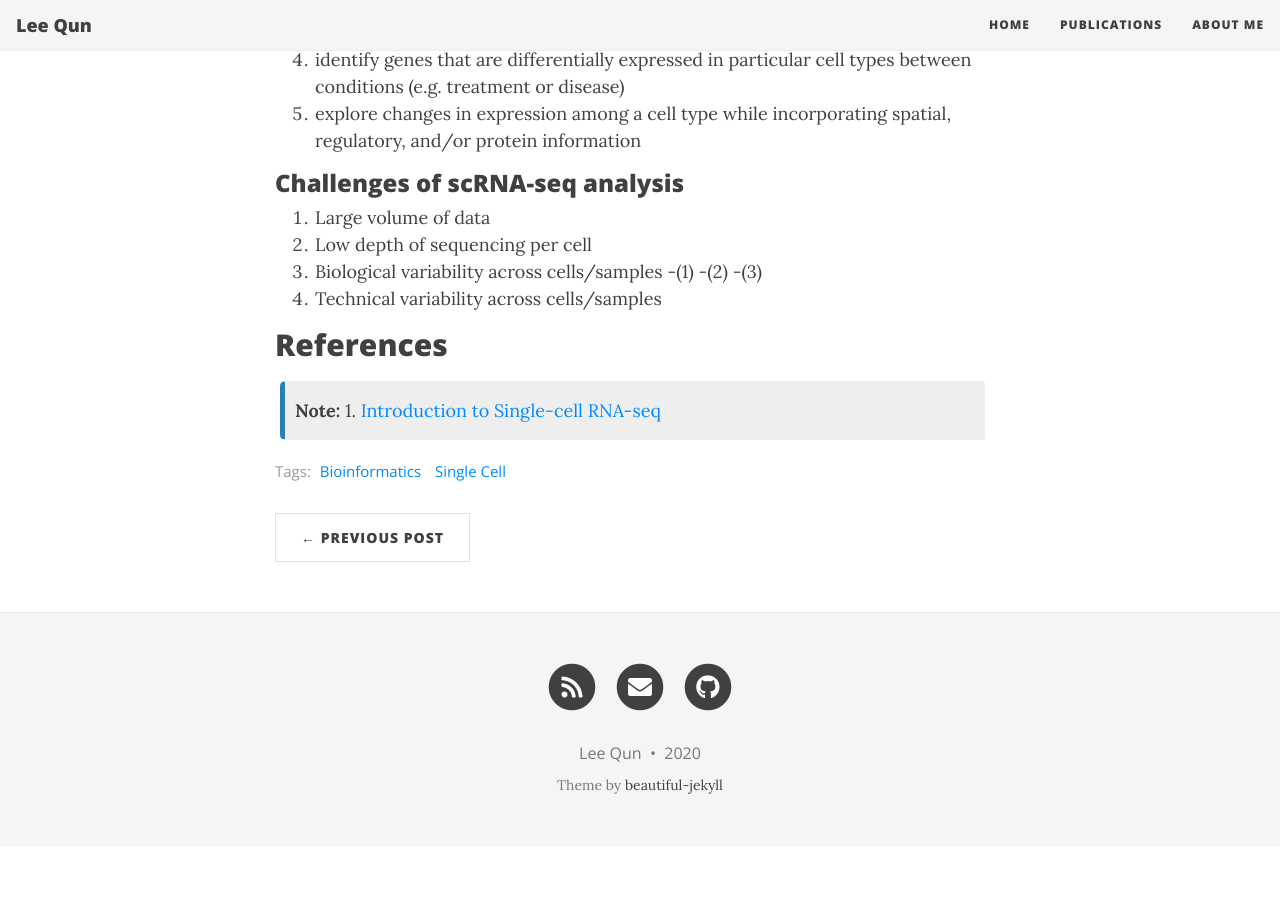
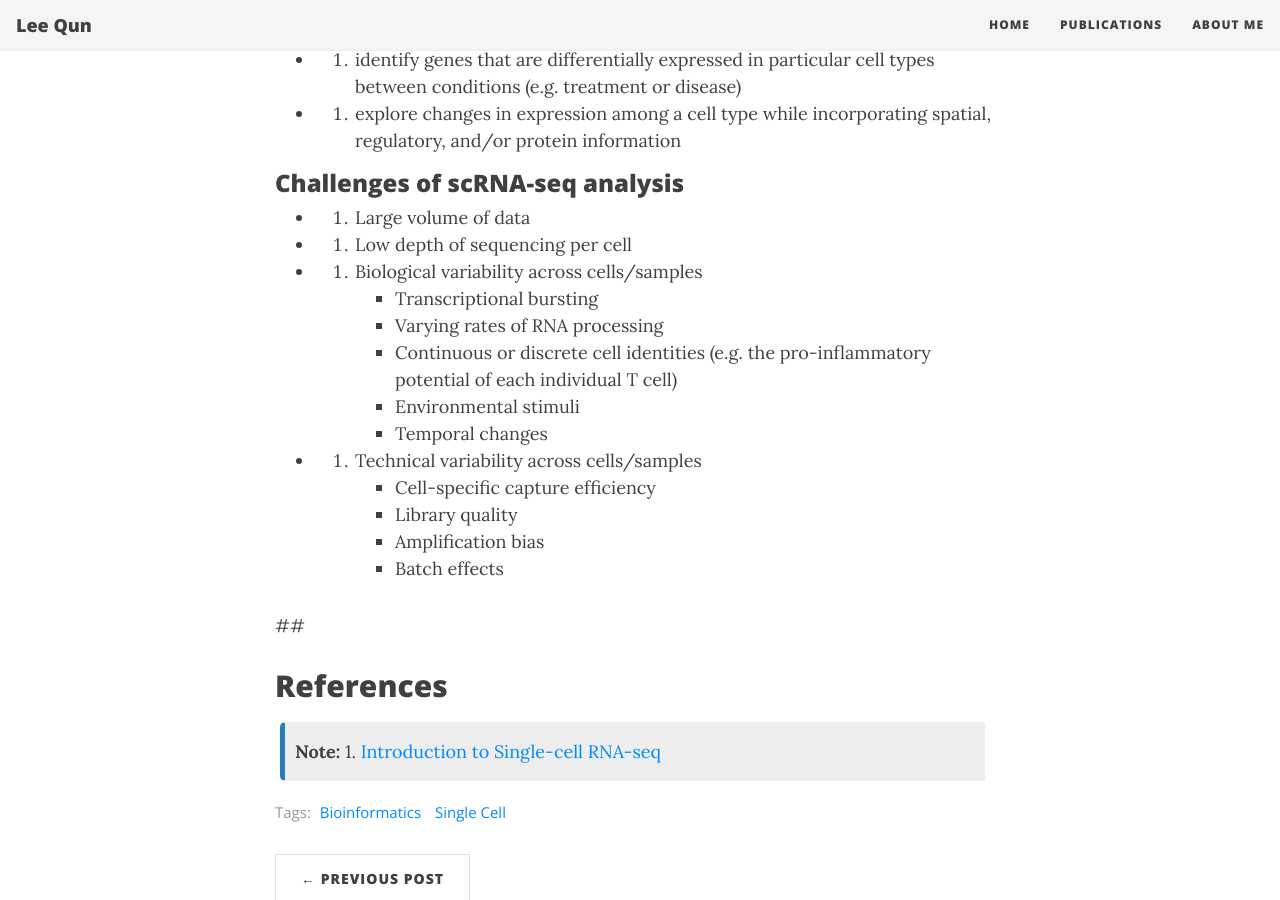
Before and after one commit to leequn/leequn.github.io, a Jekyll site: the page built from _posts/2020-06-19-SingleCell.md, in a window 1280 px wide and 900 px high, scrolled down 519 px. Built offline with Jekyll 4.4.1, drawn with Linux system fonts in a browser that asks for light colours; nearby versions of some CDN libraries; comment, search, counter and statistics services are not loaded; before the commit the page ends 1365 px from its top, so only the background shows below that.

Commit message:
Update 2020-06-19-SingleCell.md

```diff
--- a/_posts/2020-06-19-SingleCell.md
+++ b/_posts/2020-06-19-SingleCell.md
@@ -12,20 +12,28 @@
 
 ## Introduction
 ### Why scRNA-seq
-1. explore which cell types are present in a tissue
-2. identify unknown/rare cell types or states
-3. elucidate the changes in gene expression during differentiation processes or across time or states
-4. identify genes that are differentially expressed in particular cell types between conditions (e.g. treatment or disease)
-5. explore changes in expression among a cell type while incorporating spatial, regulatory, and/or protein information
+- 1. explore which cell types are present in a tissue
+- 2. identify unknown/rare cell types or states
+- 3. elucidate the changes in gene expression during differentiation processes or across time or states
+- 4. identify genes that are differentially expressed in particular cell types between conditions (e.g. treatment or disease)
+- 5. explore changes in expression among a cell type while incorporating spatial, regulatory, and/or protein information
 
 ### Challenges of scRNA-seq analysis
-1. Large volume of data
-2. Low depth of sequencing per cell
-3. Biological variability across cells/samples
-   -(1)
-   -(2)
-   -(3)
-4. Technical variability across cells/samples
+- 1. Large volume of data
+- 2. Low depth of sequencing per cell
+- 3. Biological variability across cells/samples
+	- Transcriptional bursting
+	- Varying rates of RNA processing
+	- Continuous or discrete cell identities (e.g. the pro-inflammatory potential of each individual T cell)
+	- Environmental stimuli
+	- Temporal changes
+- 4. Technical variability across cells/samples
+	- Cell-specific capture efficiency
+	- Library quality
+	- Amplification bias
+	- Batch effects
+
+##
 
 ## References
 
```
